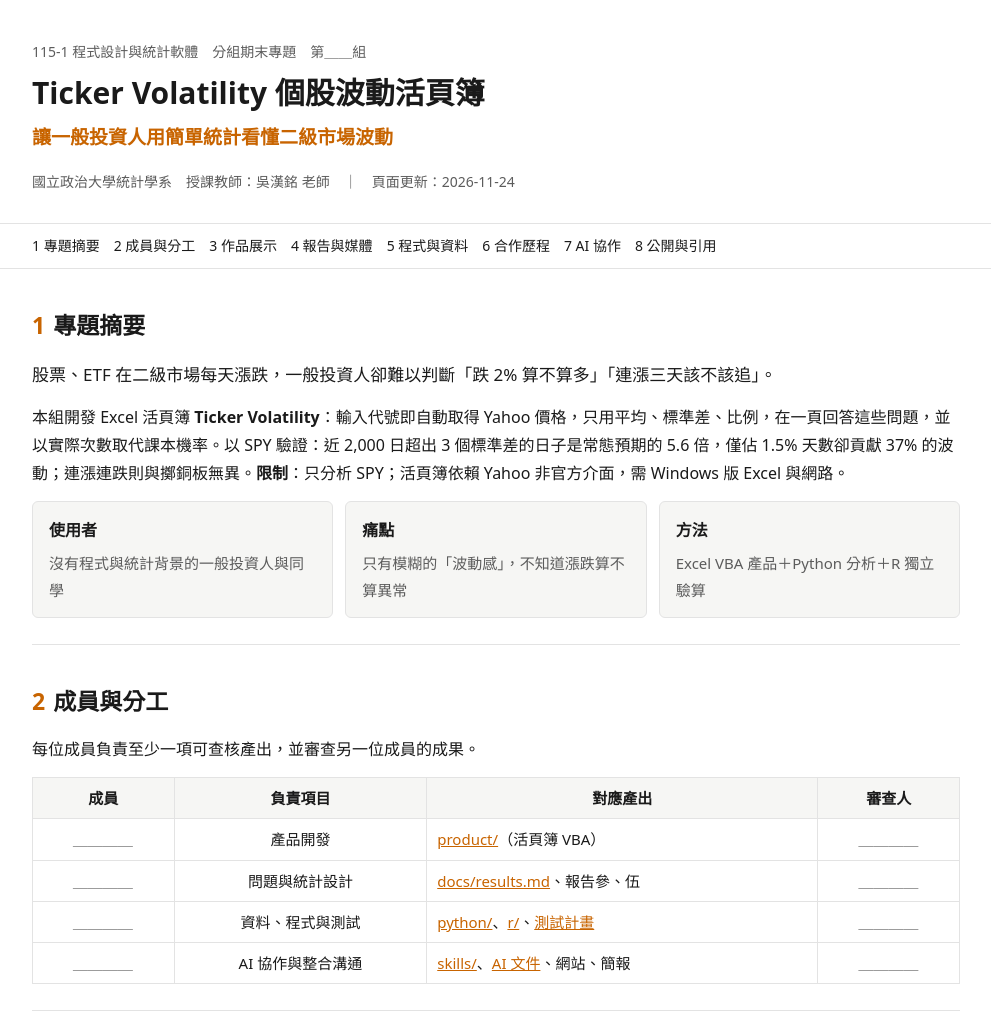
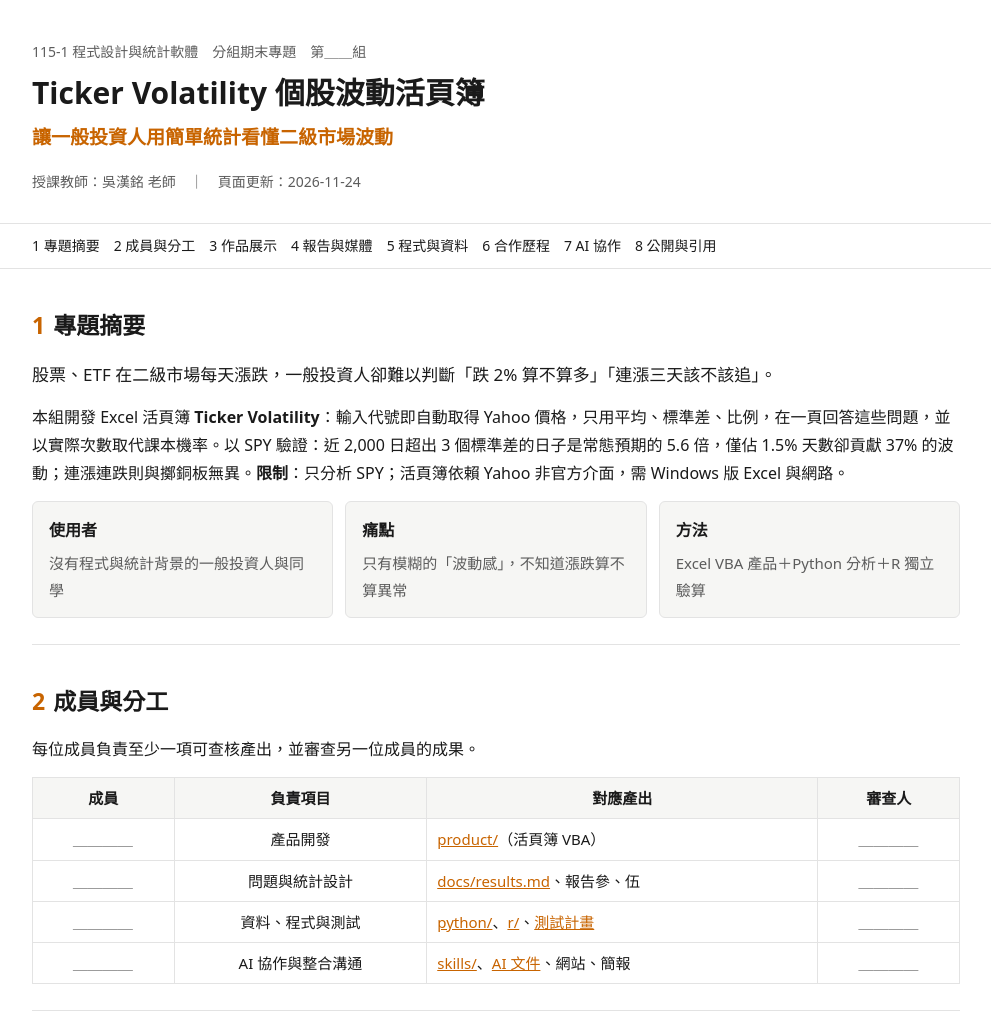
Before and after one commit to Playboy769/statPresentation, a plain HTML site: page index.htm in a window 1280 px wide. Shown: the top 1014 px of the page, without its empty margins (144-1135 px from the left). Drawn offline with Linux system fonts and the light colour scheme.

Commit message:
index.htm: drop department line from header, matching the report cover
Co-Authored-By: Claude Opus 5.5 <noreply@anthropic.com>

```diff
--- a/index.htm
+++ b/index.htm
@@ -69,7 +69,7 @@
     <p class="eyebrow">115-1 程式設計與統計軟體　分組期末專題　第＿＿組</p>
     <h1>Ticker Volatility 個股波動活頁簿</h1>
     <p class="sub">讓一般投資人用簡單統計看懂二級市場波動</p>
-    <p class="meta">國立政治大學統計學系　授課教師：吳漢銘 老師　｜　頁面更新：2026-11-24</p>
+    <p class="meta">授課教師：吳漢銘 老師　｜　頁面更新：2026-11-24</p>
   </div>
 </header>
 
```
